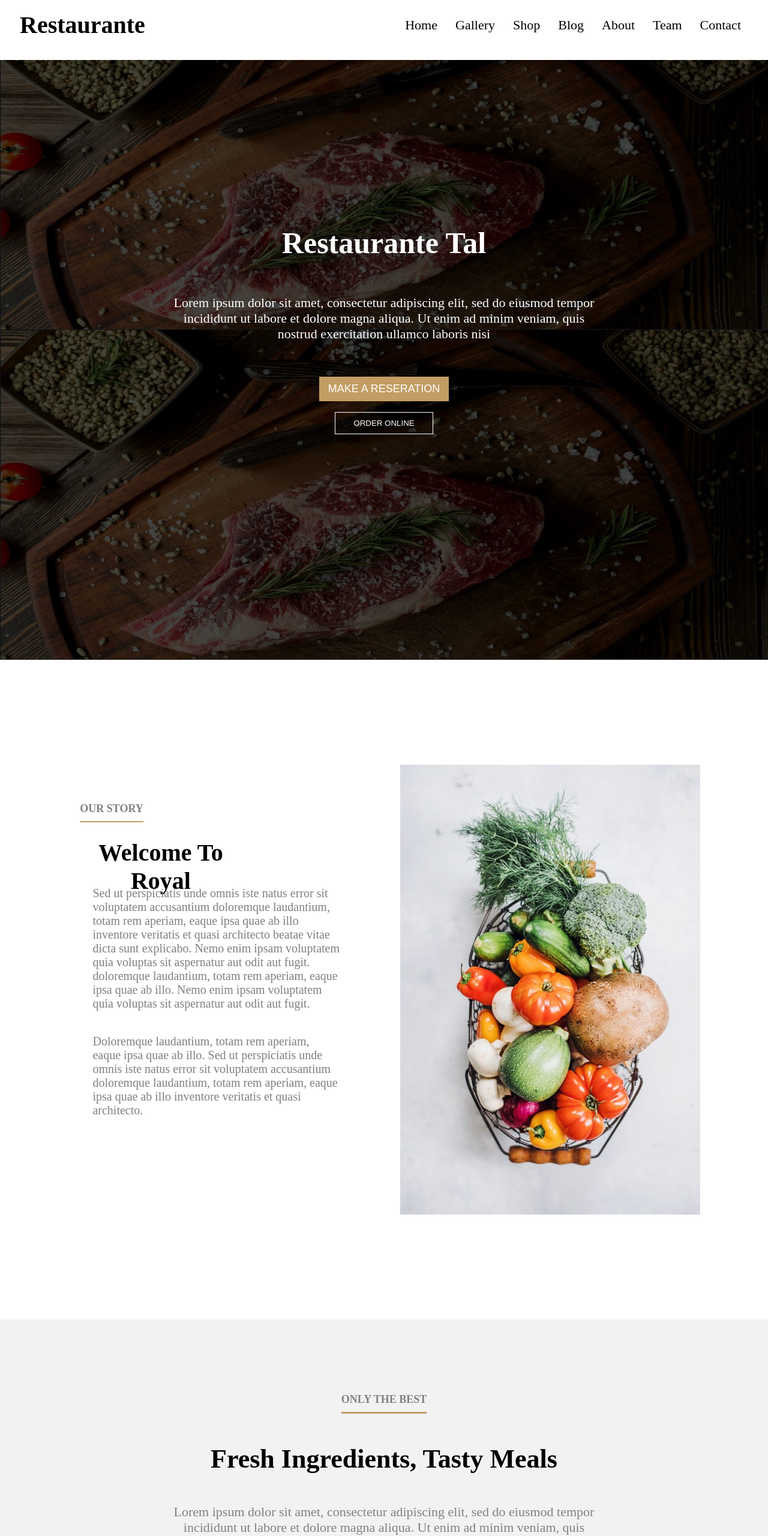
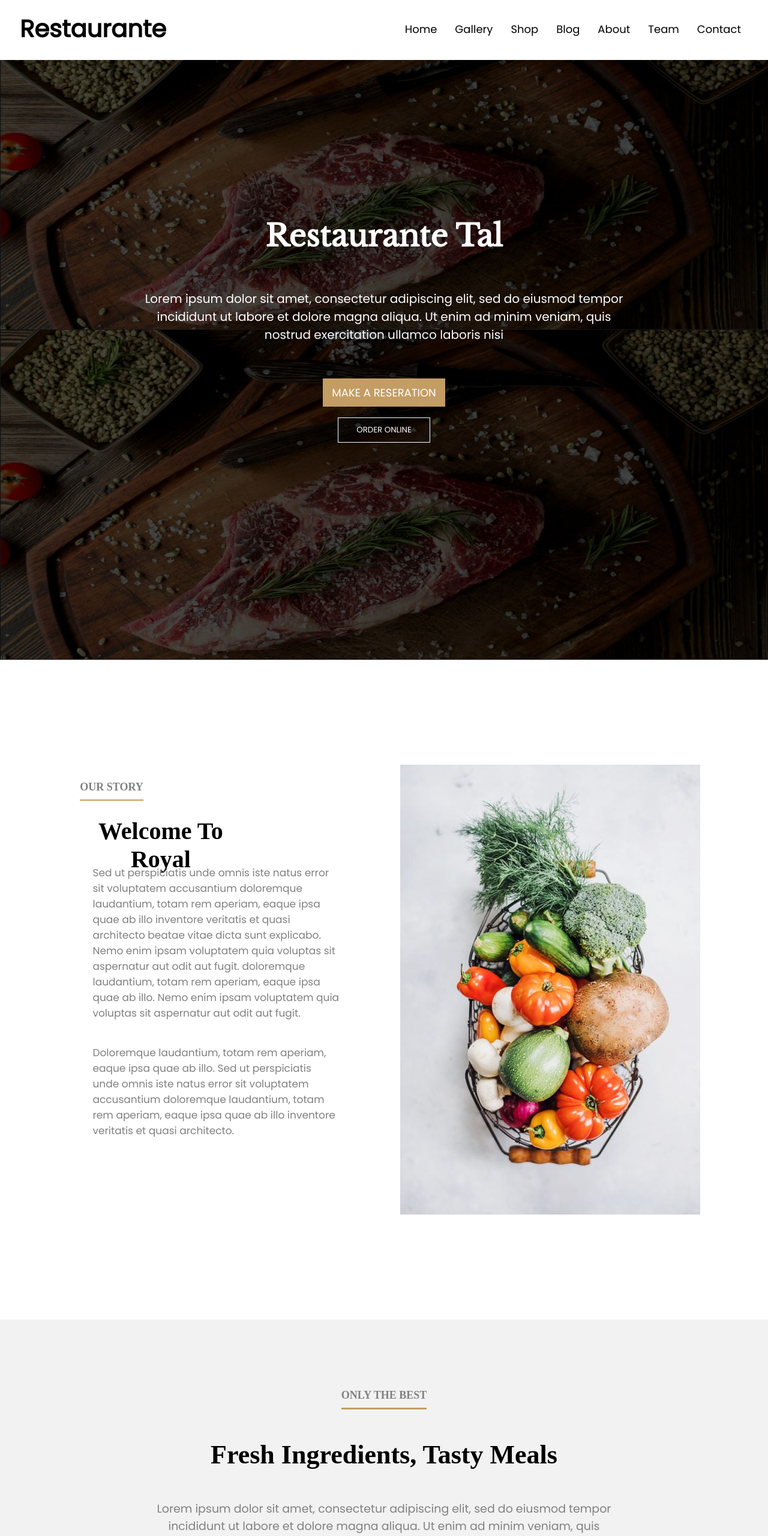
Before and after one commit to jpzin-16/Pweb-2023, a plain HTML site: page Site-pweb/index.html in a window 1280 px wide. Shown: the top 2561 px of the page at 60% size. Drawn offline with nearby package versions, Linux system fonts and the light colour scheme; a web font is replaced by a local one.

Commit message:
Ultima modificação

```diff
--- a/Site-pweb/style.css
+++ b/Site-pweb/style.css
@@ -57,6 +57,7 @@ nav ul li.logo {
 nav ul li.logo a {
     text-decoration: none;
     color: black;
+    font-family: 'Poppins', sans-serif;
 }
 
 nav ul div.itens {
@@ -66,12 +67,13 @@ nav ul div.itens {
 
 nav ul div.itens a {
     text-decoration: none;
-    font-size: 22px;
+    font-size: 18px;
     border-radius: 10px;
     padding: 10px 15px;
     color: black;
     transition: all .2s;
     cursor: pointer;
+    font-family: 'Poppins', sans-serif;
 }
 
 nav ul div.itens a:hover {
@@ -99,12 +101,14 @@ nav ul div.itens a:hover {
     color: #fff;
     font-size: 50px;
     margin-bottom: 40px;
+    font-family: 'Libre Baskerville', serif;
 }
 
 .tela-introducao p {
     color: #fff;
-    font-size: 22px;
+    font-size: 20px;
     margin-bottom: 40px;
+    font-family: 'Poppins', sans-serif;
 }
 
 .tela-introducao .botoes {
@@ -120,6 +124,7 @@ nav ul div.itens a:hover {
     color: white;
     transition: all .2s;
     cursor: pointer;
+    font-family: 'Poppins', sans-serif;
 }
 
 .tela-introducao .botoes #btn-reserva {
@@ -127,6 +132,7 @@ nav ul div.itens a:hover {
     color: white;
     font-size: 18px;
     border: none;
+
 }
 
 .tela-introducao .botoes #btn-auxiliar {
@@ -176,15 +182,17 @@ nav ul div.itens a:hover {
     top: -40px;
     transform: translateX(-50%);
     font-size: 40px;
+    font-family: 'Bacasime Antique', serif;
 }
 
 .tela-apresentacao .tela-texto p {
     margin-top: 40px;
-    font-size: 20px;
+    font-size: 17px;
     text-align: left;
     left: 15%;
     position: relative;
     color: gray;
+    font-family: 'Poppins', sans-serif;
 }
 
 .tela-apresentacao .tela-imagem {
@@ -233,7 +241,8 @@ nav ul div.itens a:hover {
 .tela-recomendacao p {
     margin-bottom: 20px;
     color: gray;
-    font-size: 22px;
+    font-size: 19px;
+    font-family: 'Poppins', sans-serif;
 }
 
 .tela-recomendacao #view-items {
@@ -244,6 +253,7 @@ nav ul div.itens a:hover {
     border: none;
     padding: 10px 25px 10px 25px;
     font-weight: 500;
+    font-family: 'Poppins', sans-serif;
 }
 
 /* -------------------------------------------------------------------------*/
@@ -402,6 +412,7 @@ nav ul div.itens a:hover {
     border-radius: 8px;
     padding: 20px;
     text-align: center;
+    font-family: 'Poppins', sans-serif;
 }
 
 .tela-opiniao .opinioes .opiniao1 h3,
@@ -431,7 +442,7 @@ nav ul div.itens a:hover {
 .tela-opiniao .opinioes .opiniao3 p,
 .tela-opiniao .opinioes .opiniao4 p {
     color: gray;
-    font-size: 18px;
+    font-size: 15px;
     text-align: start;
 }
 
@@ -510,10 +521,12 @@ nav ul div.itens a:hover {
 }
 
 .tela-horario-contato .tela-contato #titulo {
+    padding-top: 30px;
     margin-bottom: 10px;
     font-size: 24px;
     position: relative;
     top: -50px;
+    font-family: 'Poppins', sans-serif;
 }
 
 .tela-horario-contato .tela-contato h4 {
@@ -521,7 +534,7 @@ nav ul div.itens a:hover {
     position: relative;
     top: -40px;
     color: rgb(156, 150, 150);
-    font-family: 'Playfair Display', serif;
+    font-family: 'Poppins', sans-serif;
 }
 
 .tela-horario-contato .tela-contato #btn-contato {
```
